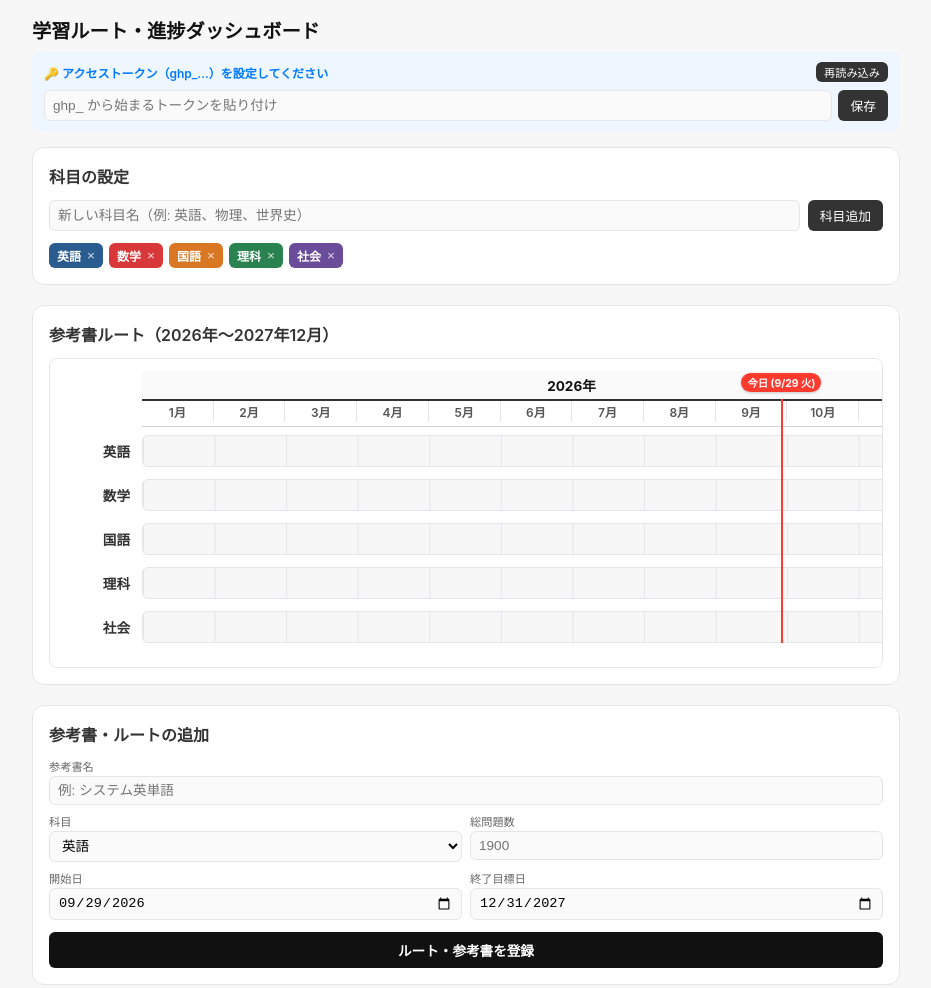
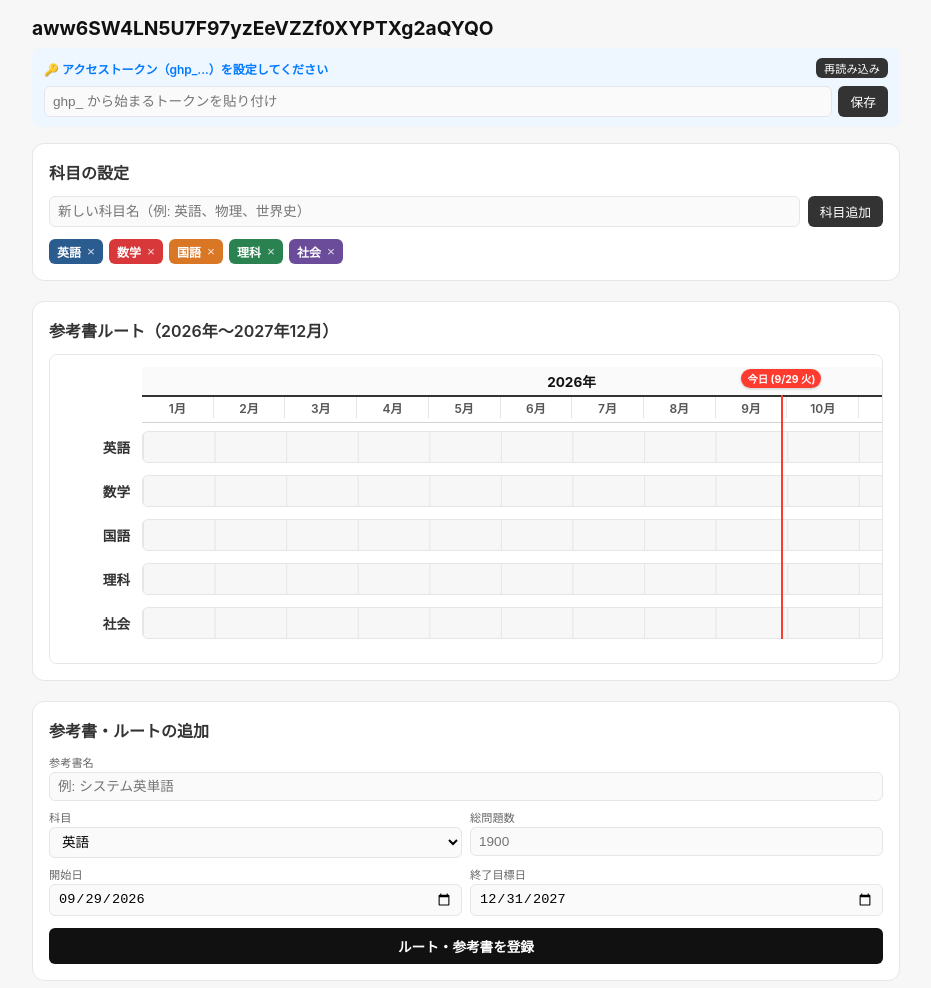
Before and after one commit to bca139784/study-tracker, a plain HTML site: page index.html in a window 1280 px wide. Shown: the top 988 px of the page, without its empty margins (174-1105 px from the left). Drawn offline with Linux system fonts and the light colour scheme.

Commit message:
Update index.html

```diff
--- a/index.html
+++ b/index.html
@@ -105,7 +105,7 @@
 </head>
 <body>
 
-<h1>学習ルート・進捗ダッシュボード</h1>
+<h1>aww6SW4LN5U7F97yzEeVZZf0XYPTXg2aQYQO</h1>
 
 <!-- 自動同期ステータス表示バー -->
 <div class="sync-status-bar">
```
